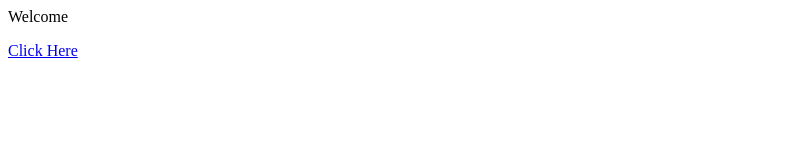
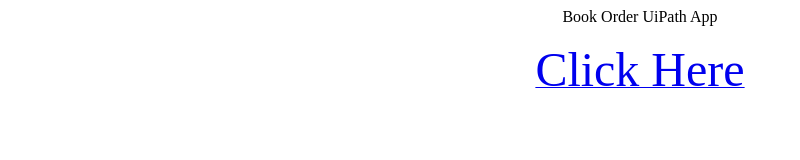
Before and after one commit to svenugopal026/UiPathApps, a plain HTML site: page index.html in a window 1280 px wide. Shown: the whole page, without its empty margins (0-800 px from the left). Drawn offline with Linux system fonts and the light colour scheme.

Commit message:
Update index.html

```diff
--- a/index.html
+++ b/index.html
@@ -1,10 +1,17 @@
 <html>
+
 <head>
-<meta http-equiv="Content-Language" content="en-us">
+<meta http-equiv="Content-Type" content="text/html; charset=windows-1252">
+<title>Book Order UiPath App</title>
+<meta name="Microsoft Theme" content="sky 1011, default">
+</head>
+
 <body>
-<p>Welcome</p>
-<p>
-<a href="https://cloud.uipath.com/vardhamancolleg/apps_/default/run/production/IDaae3a14760b148289a8923846ab21c91">
-Click Here</a></p>
+<p align="center">Book Order UiPath App</p>
+<p align="center">
+<a href="https://cloud.uipath.com/vardhamancollegeofengineereing/apps_/default/run/production/IDd82cfa59fef94d34ad5ff188c24fb8f9">
+<font size="7">Click Here</font></a><font size="7"> </font></p>
+
 </body>
+
 </html>
```
